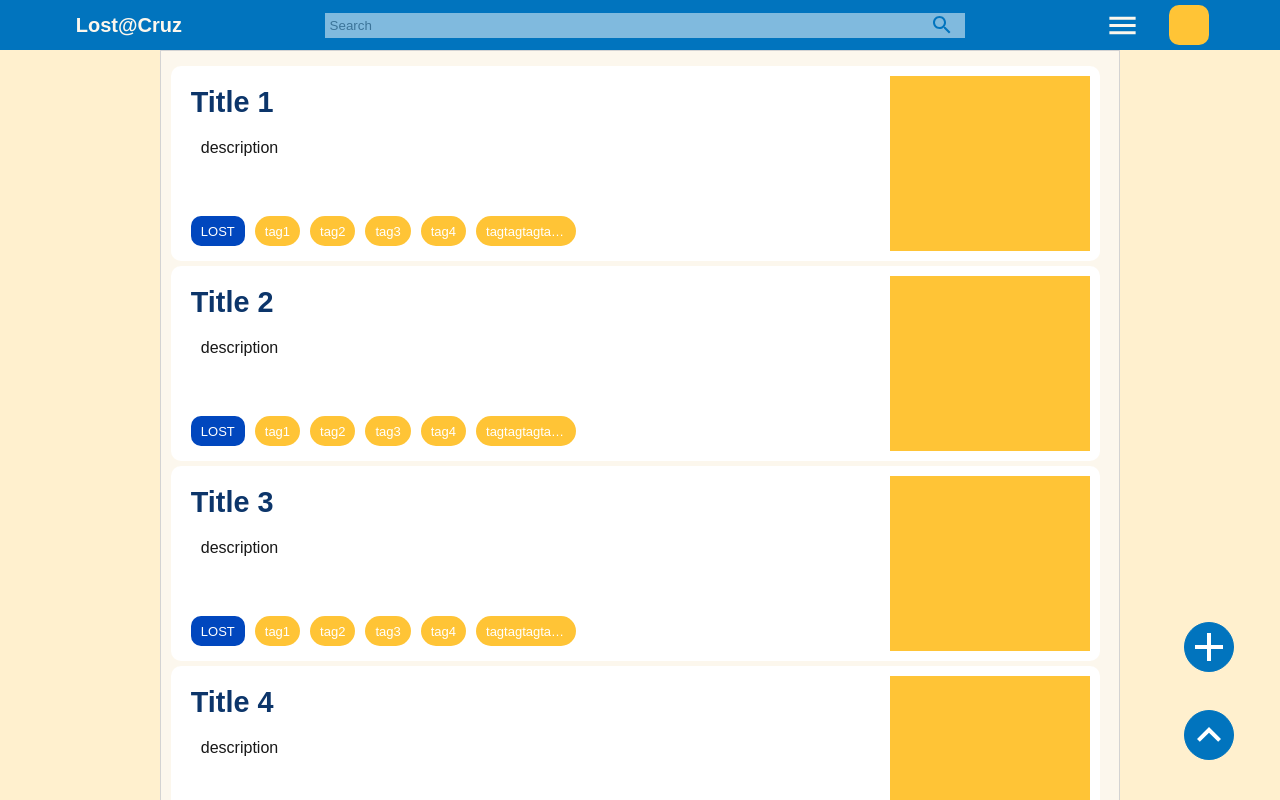
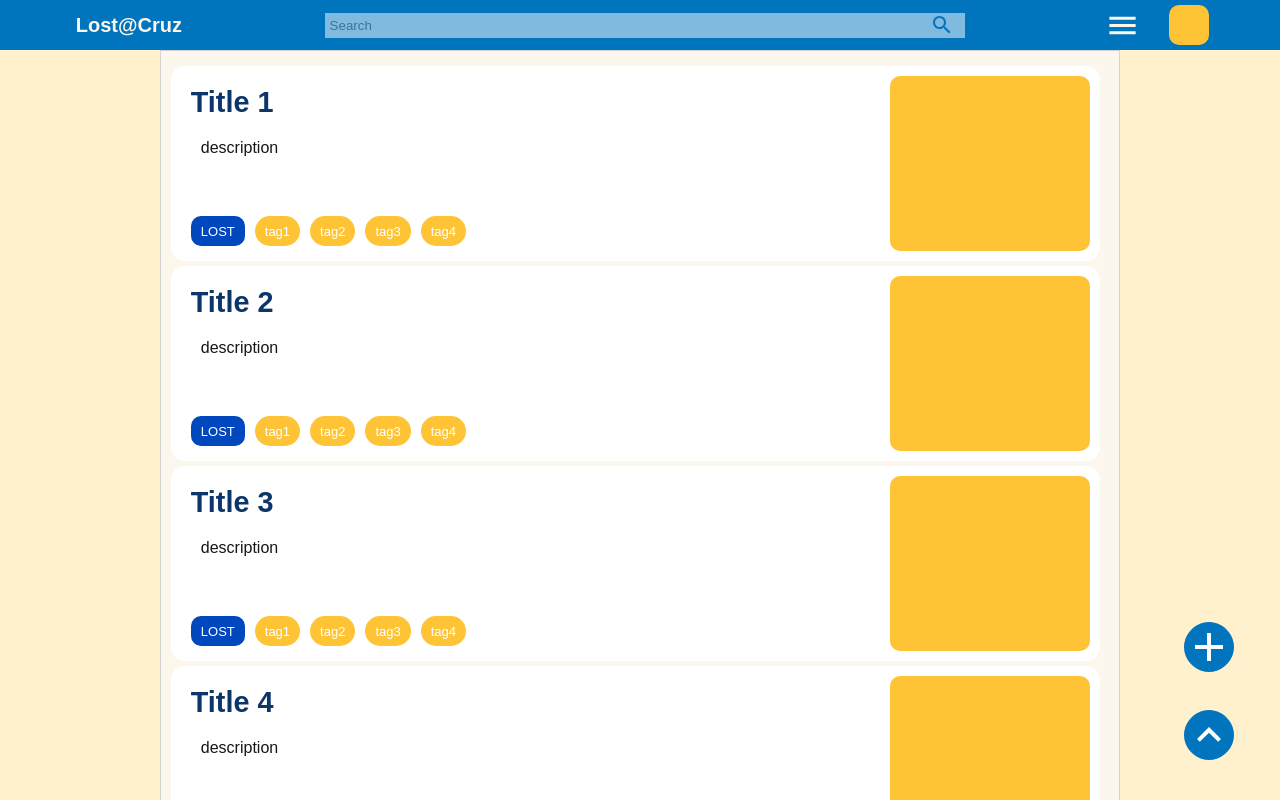
Before and after one commit to hamza-bassal/lost-cruz, a Next.js app in the folder lost-cruz/: page /forum in a window 1280 px wide. Shown: the top 800 px of the page. Built offline with nearby package versions, Linux system fonts and the light colour scheme.

Commit message:
slight formatting/syntax update

```diff
--- a/lost-cruz/app/forum/forum.module.css
+++ b/lost-cruz/app/forum/forum.module.css
@@ -19,7 +19,7 @@
     background-color: #fff;
     height: inherit;
     width: inherit;
-    border-radius: 10px;
+    border-radius: 14px;
     display: flex;
     gap: 10px;
     justify-content: space-between;
--- a/lost-cruz/app/forum/page.js
+++ b/lost-cruz/app/forum/page.js
@@ -64,7 +64,7 @@ const Tag = ({ tag }) => {
     )
 }
 
-const Post = ({postId, title, description, tags, image }) => {
+const Post = ({key, postId, title, description, tags, image }) => {
     return (
         <Box className={styles.singlePost}>
             <Box className={styles.postContent}>
@@ -93,11 +93,11 @@ const Post = ({postId, title, description, tags, image }) => {
                         <Tag tag={'tag2'} />
                         <Tag tag={'tag3'} />
                         <Tag tag={'tag4'} />
-                        <Tag tag={'tagtagtagtagtagtagtag'} />
                     </Box>
                 </Box>
                 {/* image(s) */}
-                <Box sx={{ width: '200px', height: 'auto', bgcolor: '#FFC436', margin: '10px' }}>
+                <Box sx={{ width: '200px', height: 'auto', bgcolor: '#FFC436', margin: '10px', borderRadius: '10px'}}
+                >
                     {/* img here */}
                 </Box>
             </Box>
```
